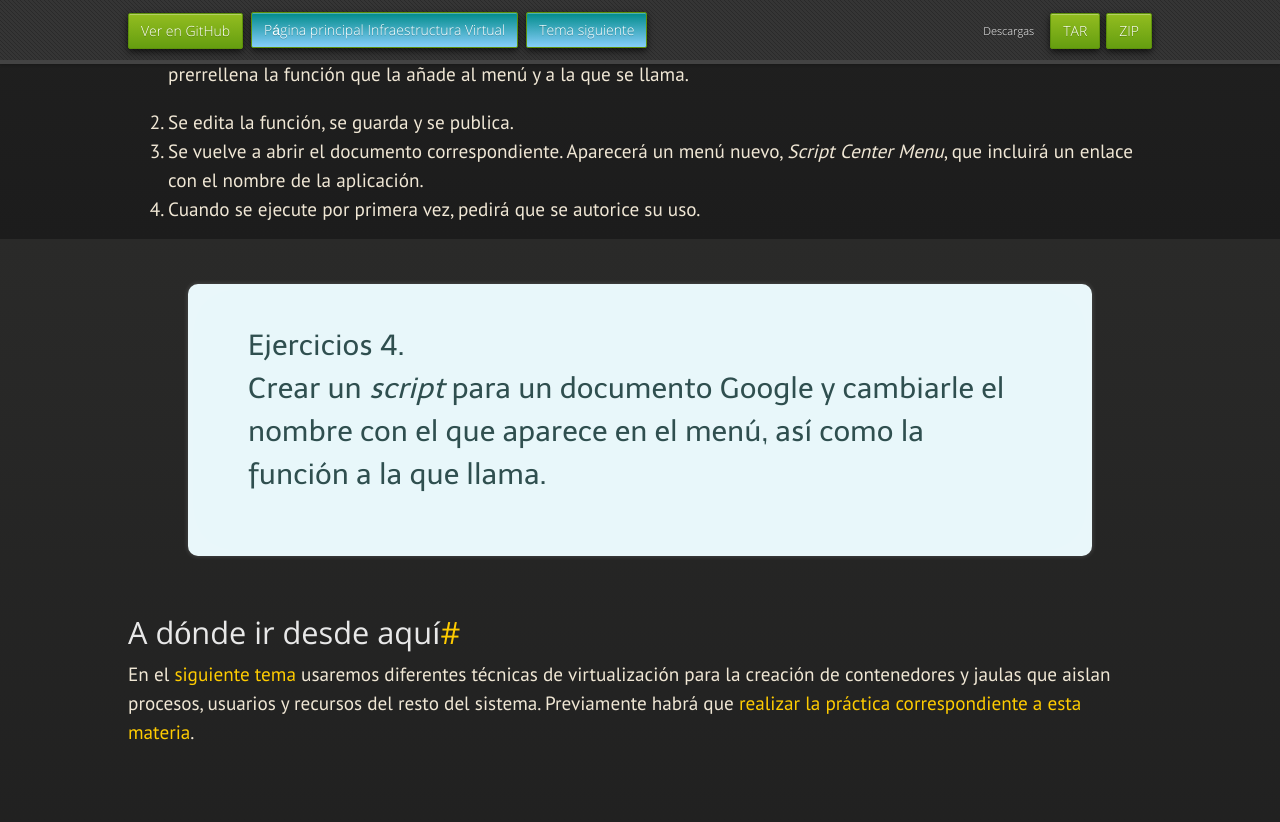
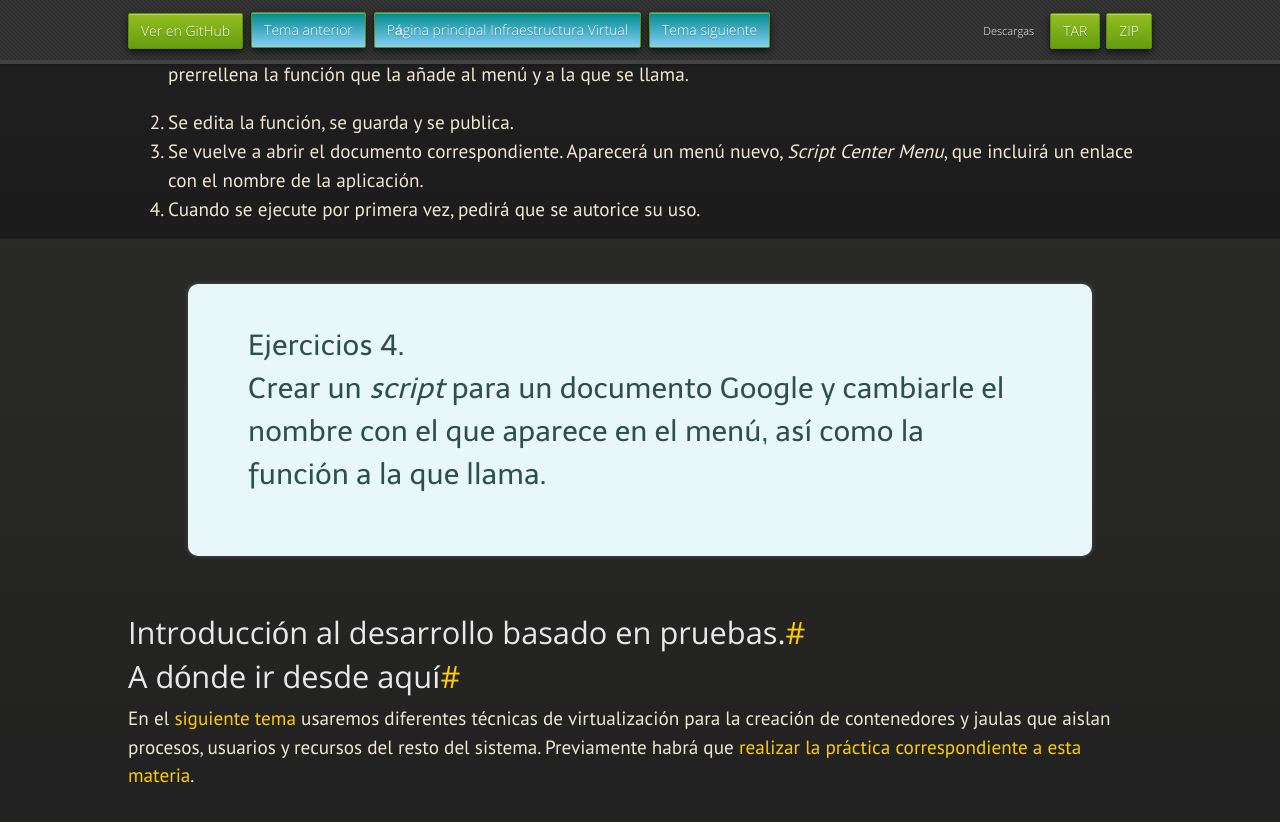
Before and after one commit to JJ/IV, a Jekyll site: the page built from documentos/temas/PaaS.md, in a window 1280 px wide and 900 px high, scrolled down 4261 px. Shown: the top 822 px of the window. Built offline with Jekyll 4.4.1, drawn with Linux system fonts in a browser that asks for light colours; nearby versions of some CDN libraries; some web fonts are replaced; some of the changed lines change nothing that is shown.

Commit message:
Sync documentos/temas/PaaS.md de master a gh-pages

```diff
--- a/documentos/temas/PaaS.md
+++ b/documentos/temas/PaaS.md
@@ -2,7 +2,7 @@
 layout: index
 
 
-previous: Intro_concepto_y_soporte_fisico
+prev: Intro_concepto_y_soporte_fisico
 next: Tecnicas_de_virtualizacion
 ---
 
@@ -10,7 +10,7 @@ Creando aplicaciones en la nube: Uso de PaaS y SaaS
 ==
 
 <!--@
-previous: Intro_concepto_y_soporte_fisico
+prev: Intro_concepto_y_soporte_fisico
 next: Tecnicas_de_virtualizacion
 -->
 
@@ -189,6 +189,7 @@ el que aparece en el menú, así como la función a la que llama.
 </div>
 
 
+## Introducción al desarrollo basado en pruebas.
 
 A dónde ir desde aquí
 -----
```
